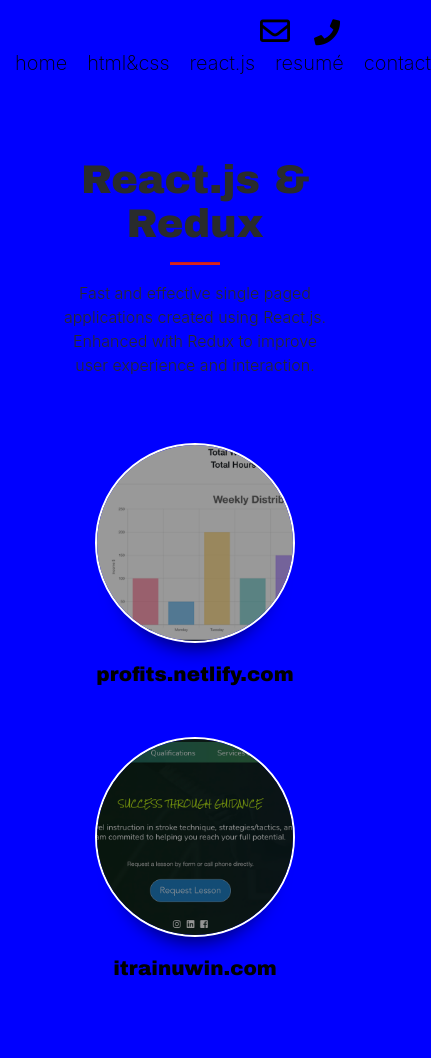
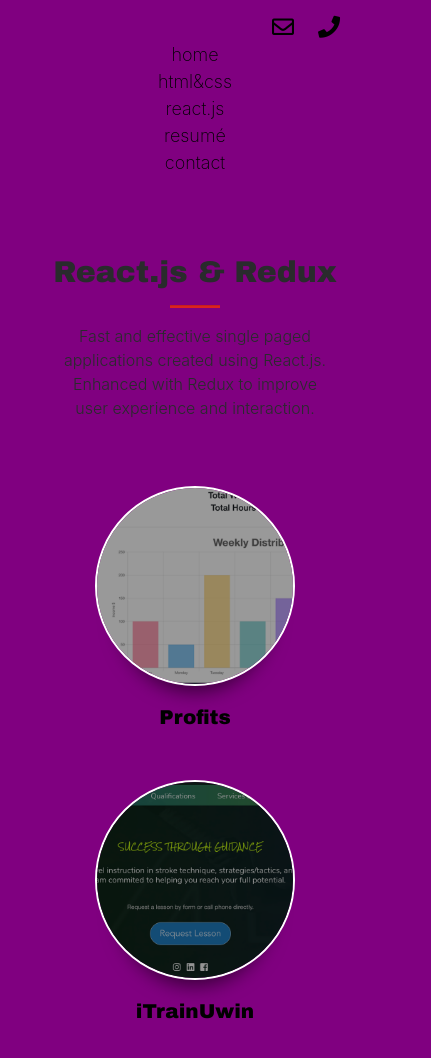
Before and after one commit to mtaslagyan/Portfolio_v2, a React (Create React App) app: page /reactjs in a window 390 px wide. Shown: the top 1058 px of the page, 431 px wide, since content can reach past the window. Before the commit the page ends 1032 px from the top, so only its background shows below. Built offline with nearby package versions, Linux system fonts and the light colour scheme; a web font is replaced by a local one.

Commit message:
Add files via upload

```diff
--- a/public/index.html
+++ b/public/index.html
@@ -2,12 +2,12 @@
 <html lang="en">
   <head>
     <meta charset="utf-8" />
-    <link rel="shortcut icon" href="%PUBLIC_URL%/favicon.ico" />
     <meta name="viewport" content="width=device-width, initial-scale=1" />
     <meta name="theme-color" content="#000000" />
     <link rel="stylesheet" href="https://maxcdn.bootstrapcdn.com/bootstrap/4.0.0-alpha.6/css/bootstrap.min.css" integrity="sha384-rwoIResjU2yc3z8GV/NPeZWAv56rSmLldC3R/AZzGRnGxQQKnKkoFVhFQhNUwEyJ" crossorigin="anonymous">
     <link href="https://fonts.googleapis.com/css?family=Archivo+Black|Cormorant+Garamond|Poiret+One|Viga&display=swap" rel="stylesheet">    <link rel="stylesheet" href="https://use.fontawesome.com/releases/v5.3.1/css/all.css" integrity="sha384-mzrmE5qonljUremFsqc01SB46JvROS7bZs3IO2EmfFsd15uHvIt+Y8vEf7N7fWAU" crossorigin="anonymous">
-
+    <title>Mari Taslagyan</title>
+    <link rel="shortcut icon" href="https://i.imgur.com/FQSl10q.png">
     <!--
       manifest.json provides metadata used when your web app is installed on a
       user's mobile device or desktop. See https://developers.google.com/web/fundamentals/web-app-manifest/
--- a/src/Components/HtmlAndCss/HtmlAndCss.js
+++ b/src/Components/HtmlAndCss/HtmlAndCss.js
@@ -20,16 +20,16 @@
                         </div>
                         <div className="row htmlandcss-content">
                             <div className="col-12 col-lg-4">
-                                <a href="buddyjane.com" target="_blank"><img className="buddyjane-pic" src={BuddyJane} alt="Buddy Jane logo." /></a>
-                                <div className="buddyjane-link mt-3"><a href="buddyjane.com" target="_blank">buddyjane.com</a></div>
+                                <a href="https://www.buddyjane.com" target="_blank"><img className="buddyjane-pic" src={BuddyJane} alt="Buddy Jane logo." /></a>
+                                <div className="buddyjane-link mt-3"><a href="https://www.buddyjane.com.com" target="_blank">BuddyJane</a></div>
                             </div>
                             <div className="col-12 col-lg-4 mt-lg-0 mt-5">
-                                <a href="developmt.com" target="_blank"><img className="developmt-pic" src={DevelopMT} alt="Develop MT logo." /></a>
-                                <div className="developmt-link mt-3"><a href="developmt.com" target="_blank">developmt.com</a></div>
+                                <a href="https://www.developmt.com" target="_blank"><img className="developmt-pic" src={DevelopMT} alt="Develop MT logo." /></a>
+                                <div className="developmt-link mt-3"><a href="https://www.developmt.com" target="_blank">DevelopMT</a></div>
                             </div>
                             <div className="col-12 col-lg-4 mt-lg-0 my-5">
-                                <a href="#" target="_blank"><img className="csunfac-pic" src={CSUNFac} alt="Csun faculty logo." /></a>
-                                <div className="csunfac-link mt-3"><a href="#" target="_blank">CSUN Faculty | Beta</a></div>
+                                <a href="https://www.sandbox.csun.edu/faculty/steven.fitzgerald#/" target="_blank"><img className="csunfac-pic" src={CSUNFac} alt="Csun faculty logo." /></a>
+                                <div className="csunfac-link mt-3"><a href="https://www.sandbox.csun.edu/faculty/steven.fitzgerald#/" target="_blank">CSUN Faculty | Beta</a></div>
                             </div>
                         </div>
                     </div>
--- a/src/Components/Reactjs/Reactjs.js
+++ b/src/Components/Reactjs/Reactjs.js
@@ -19,12 +19,12 @@
                         </div>
                         <div className="row react-content">
                             <div className="col-12 col-md-6">
-                                <a href="profits.netlify.com" target="_blank"><img className="profits-pic" src={Profits} alt="Profits logo." /></a>
-                                <div className="profits-link mt-3"><a target="_blank" href="profits.netlify.com">profits.netlify.com</a></div>
+                                <a href="https://profits.netlify.com/" target="_blank"><img className="profits-pic" src={Profits} alt="Profits logo." /></a>
+                                <div className="profits-link mt-3"><a target="_blank" href="https://profits.netlify.com/">Profits</a></div>
                             </div>
                             <div className="col-12 col-md-6 mt-md-0 my-5">
-                                <a href="itrainuwin.com" target="_blank"><img className="itrainuwin-pic" src={Itrainuwin} alt="I Train U Win logo." /></a>
-                                <div className="itrainuwin-link mt-3"><a target="_blank" href="itrainuwin.com">itrainuwin.com</a></div>
+                                <a href="https://www.itrainuwin.com" target="_blank"><img className="itrainuwin-pic" src={Itrainuwin} alt="I Train U Win logo." /></a>
+                                <div className="itrainuwin-link mt-3"><a target="_blank" href="https://www.itrainuwin.com">iTrainUwin</a></div>
                             </div>
                         </div>
                     </div>
--- a/src/index.css
+++ b/src/index.css
@@ -296,8 +296,11 @@
   .header-contact{
     margin-right:50px;
   }
+  .fa-envelope, .fa-phone{
+    font-size:22px;
+  }
   .nav-link-item2{
-    font-size:20px;
+    font-size:18px;
   }
   .nav-link-item2 span{
     margin-right:20px;
@@ -308,10 +311,23 @@
   .form-fields input{
     width: 100%;
   }
+  .htmlandcss-title, .react-title, .resume-title, .contact-title{
+    margin-top:80px;
+    font-family: 'Archivo Black';
+    font-size:30px;
+  }
 }
 
 @media (max-width: 424px)
 {
+  body{
+    background:purple;
+  }
+
+  .nav-link-item2 span{
+    display:block;
+    margin-right:0;
+  }
   .htmlandcss-explanation, .react-explanation{
     padding-left:25px;
     padding-right:25px;
```
Also changed, not shown: src/images/mari_profile_icon.png (added), 8 other files (tests, documents, lock files or other folders).
